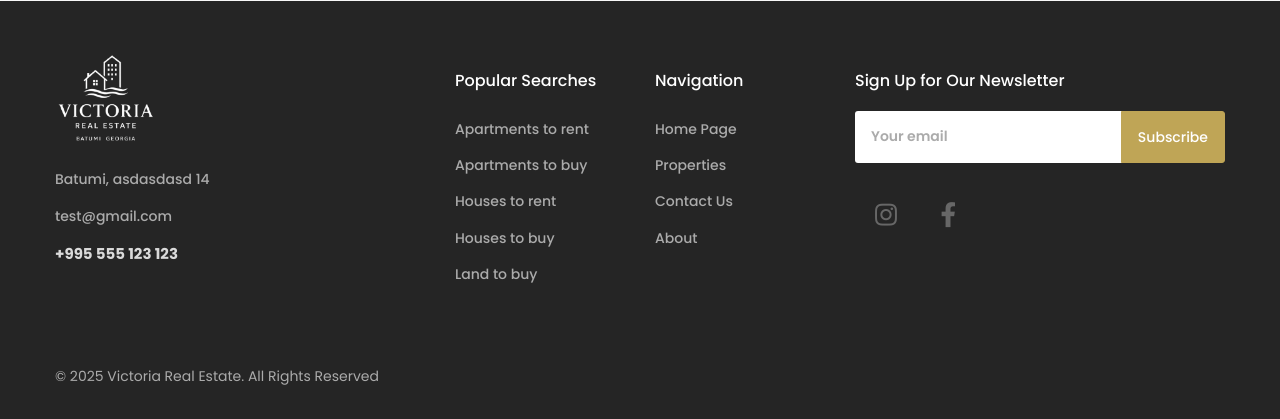
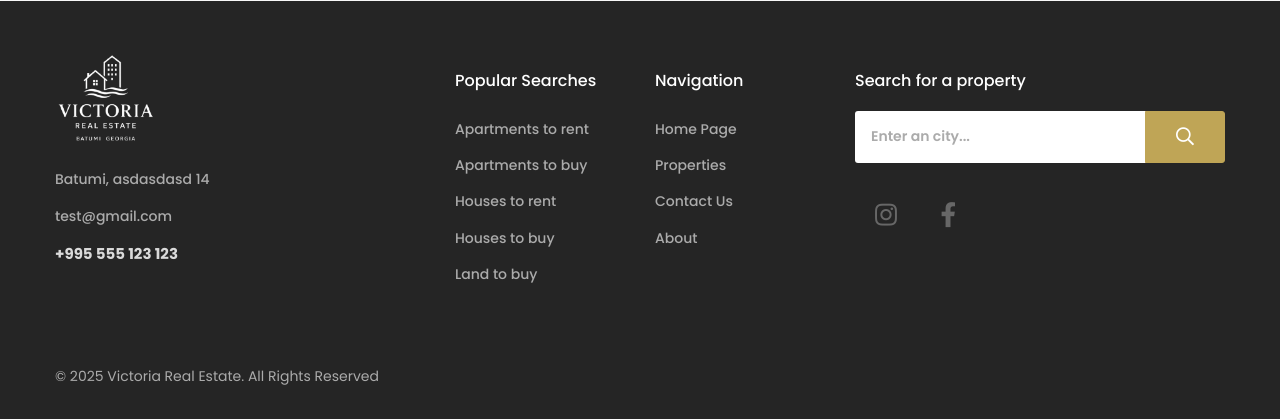
Before and after one commit to u2ru/django-realestate-agency, a Django app: page /about/ in a window 1280 px wide. Shown: the part 5152-5571 px from the top of the page. Run offline with Django 5.2, Linux system fonts and the light colour scheme; data comes from the database, SQL or seed files in the repository; some libraries are stand-ins or nearby versions.

Commit message:
layout context

```diff
--- a/templates/homeid/home-01.html
+++ b/templates/homeid/home-01.html
@@ -978,12 +978,13 @@
             <p class="mb-6 text-white">
               Lorem ipsum dolor sit amet, consec tetur cing elit. Suspe ndisse
             </p>
+            <form action="{% url 'property:index' %}" method="get">
               <div class="input-group input-group-lg pr-sm-17">
                 <input
                   type="text"
                   class="form-control fs-13 font-weight-500 text-gray-light rounded-lg rounded-right-0 border-0 shadow-none h-52 bg-white"
                   name="search"
-                placeholder="Enter an address, neighbourhood"
+                  placeholder="{% trans 'Enter an address, neighbourhood' %}"
                 />
                 <button
                   type="submit"
@@ -992,6 +993,7 @@
                   <i class="far fa-search"></i>
                   </button>
               </div>
+            </form>
           </div>
         </div>
       </div>
--- a/templates/homeid/layout.html
+++ b/templates/homeid/layout.html
@@ -332,23 +332,23 @@
           </div>
           <div class="col-md-6 col-lg-4 mb-6 mb-md-0">
             <h4 class="text-white fs-16 my-4 font-weight-500">
-              Sign Up for Our Newsletter
+              {% trans "Search for a property" %}
             </h4>
             <p class="font-weight-500 text-muted lh-184">
               {{ footer_content.newsletter_text }}
             </p>
-            <form>
+            <form action="{% url 'property:index' %}" method="get">
               <div class="input-group input-group-lg mb-6">
                 <input
                   type="text"
-                  name="email"
+                  name="search"
                   required
                   class="form-control bg-white shadow-none border-0 z-index-1"
-                  placeholder="Your email"
+                  placeholder="{% trans 'Enter an city...' %}"
                 />
                 <div class="input-group-append">
-                  <button class="btn btn-primary" type="submit">
-                    Subscribe
+                  <button class="btn btn-primary px-6 fs-18 py-0" type="submit">
+                    <i class="far fa-search"></i>
                   </button>
                 </div>
               </div>
```
Lines whose indentation alone changed are shown as unchanged.
